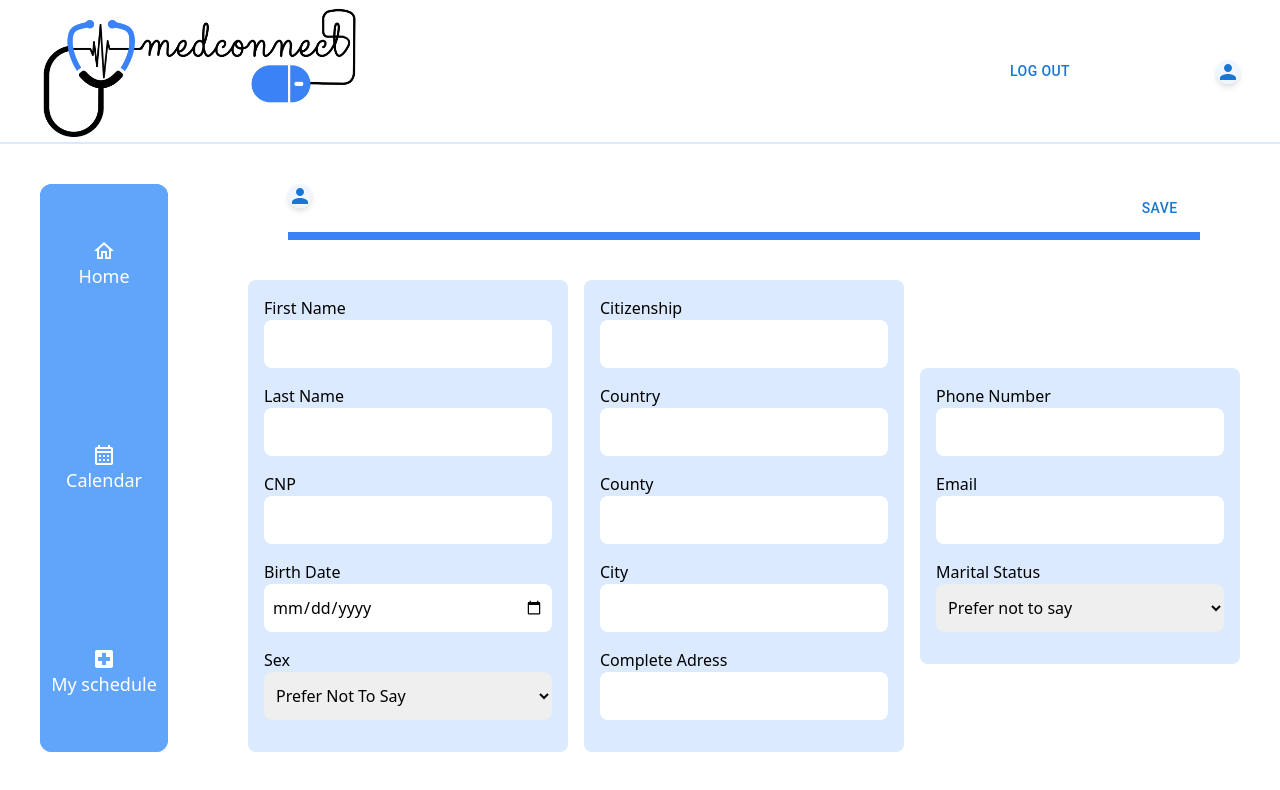
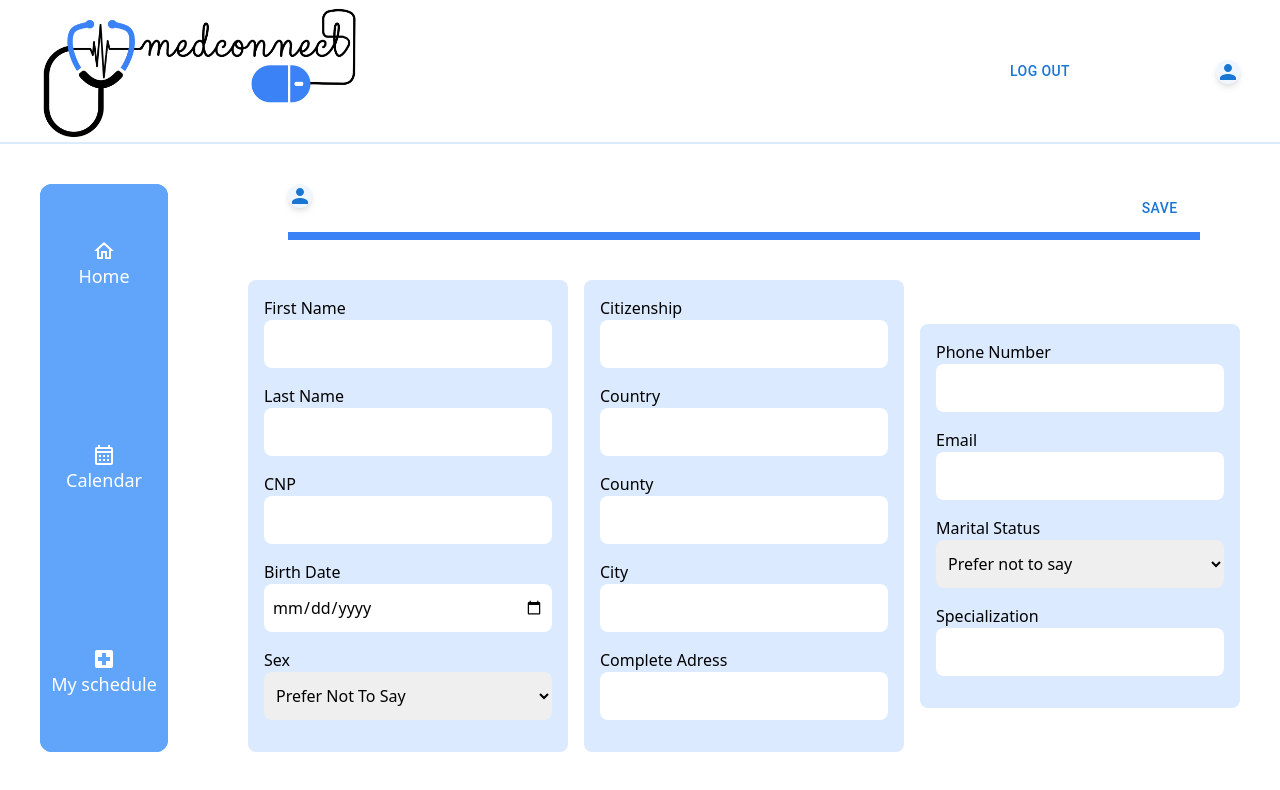
Before and after one commit to LucaStefan112/MedConnect, a Next.js app: page /my-account in a window 1280 px wide. Shown: the top 790 px of the page. Built offline with nearby package versions, Linux system fonts and the light colour scheme.

Commit message:
Modified my account page

```diff
--- a/components/UserForm/UserForm.tsx
+++ b/components/UserForm/UserForm.tsx
@@ -17,6 +17,7 @@ export interface IUserData {
   maritalStatus?: string;
   children?: IUserData[];
   emergencyContact?: string;
+  specialization?: string;
 }
 
 export interface IProps {
@@ -70,6 +71,8 @@ export default function UserForm({ user, isChild }: IProps) {
           <option value='single'>Single</option>
           <option value='married'>Married</option>
         </select>
+        <label>Specialization</label>
+        <input type='text' className='input_field' name='specialization' value={user?.specialization}/>
       </div>
       )}
     </form>
```
